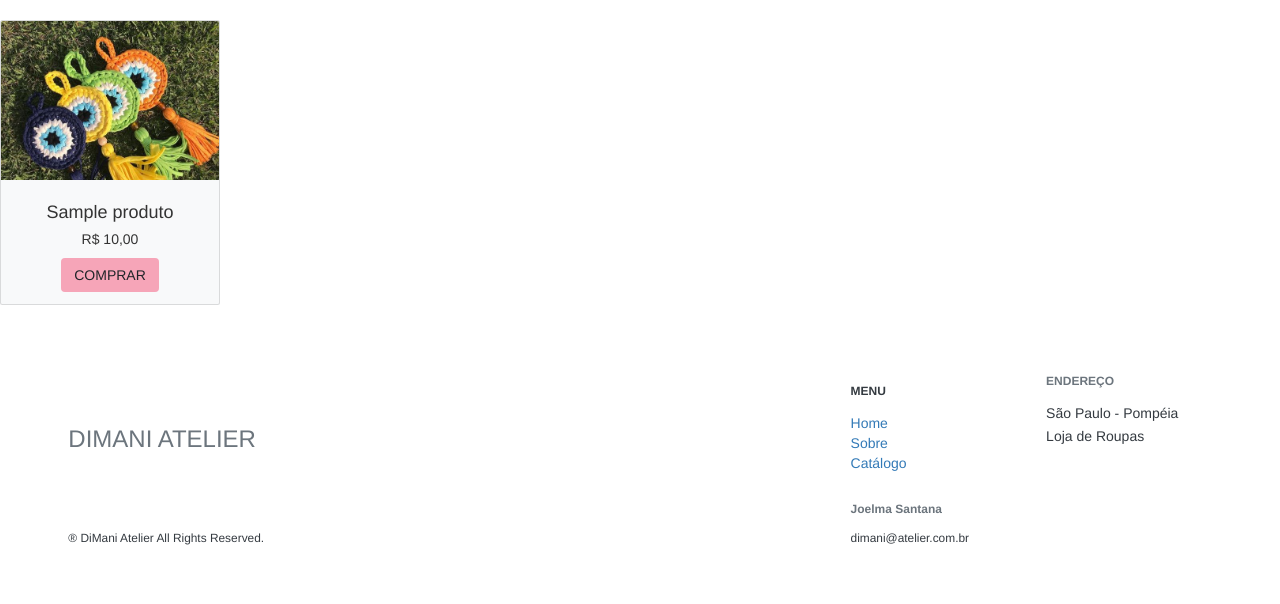
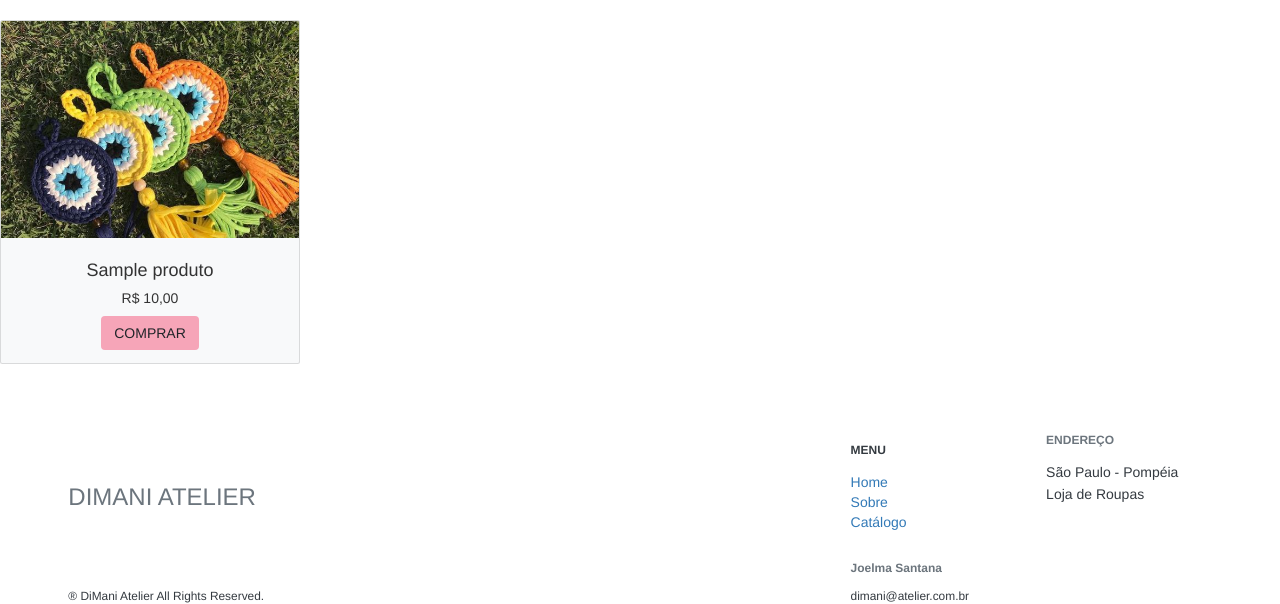
Before and after one commit to v-santana/DIMANI, a Flask app: template templates/catalogo.html in a window 1280 px wide. Shown: the part 62-666 px from the top of the page. Run offline with Flask 2, Linux system fonts and the light colour scheme; the template is opened without the code that fills it: most values are stand-ins (such as "Sample title", 1, 10 or a date in 2020); some libraries are stand-ins or nearby versions.

Commit message:
Correção de catálogo

```diff
--- a/templates/catalogo.html
+++ b/templates/catalogo.html
@@ -4,7 +4,7 @@
 {% for produto in catalogo %}
 
     <div class="col-sm-3">
-    <div class="card text-center bg-light mb-3" style="width: 22rem;">
+    <div class="card text-center bg-light mb-3" style="width: 30rem;">
         <img class="card-img-top" src="static/images/carousel1.JPG" alt="Card image cap">
         <div class="card-body">
         <h4 class="card-title">{{produto['NOME_PRODUTO']}}</h4>
```
